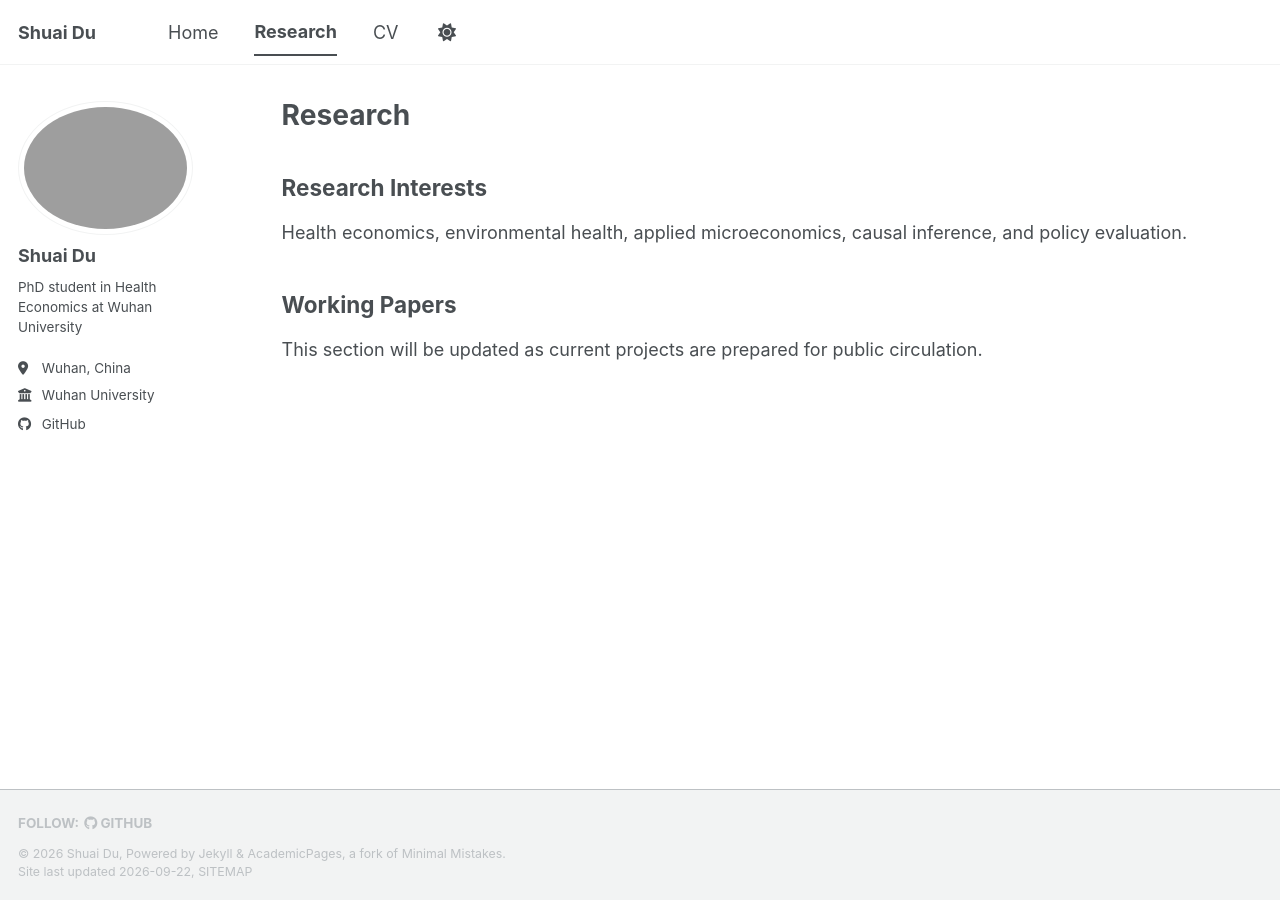
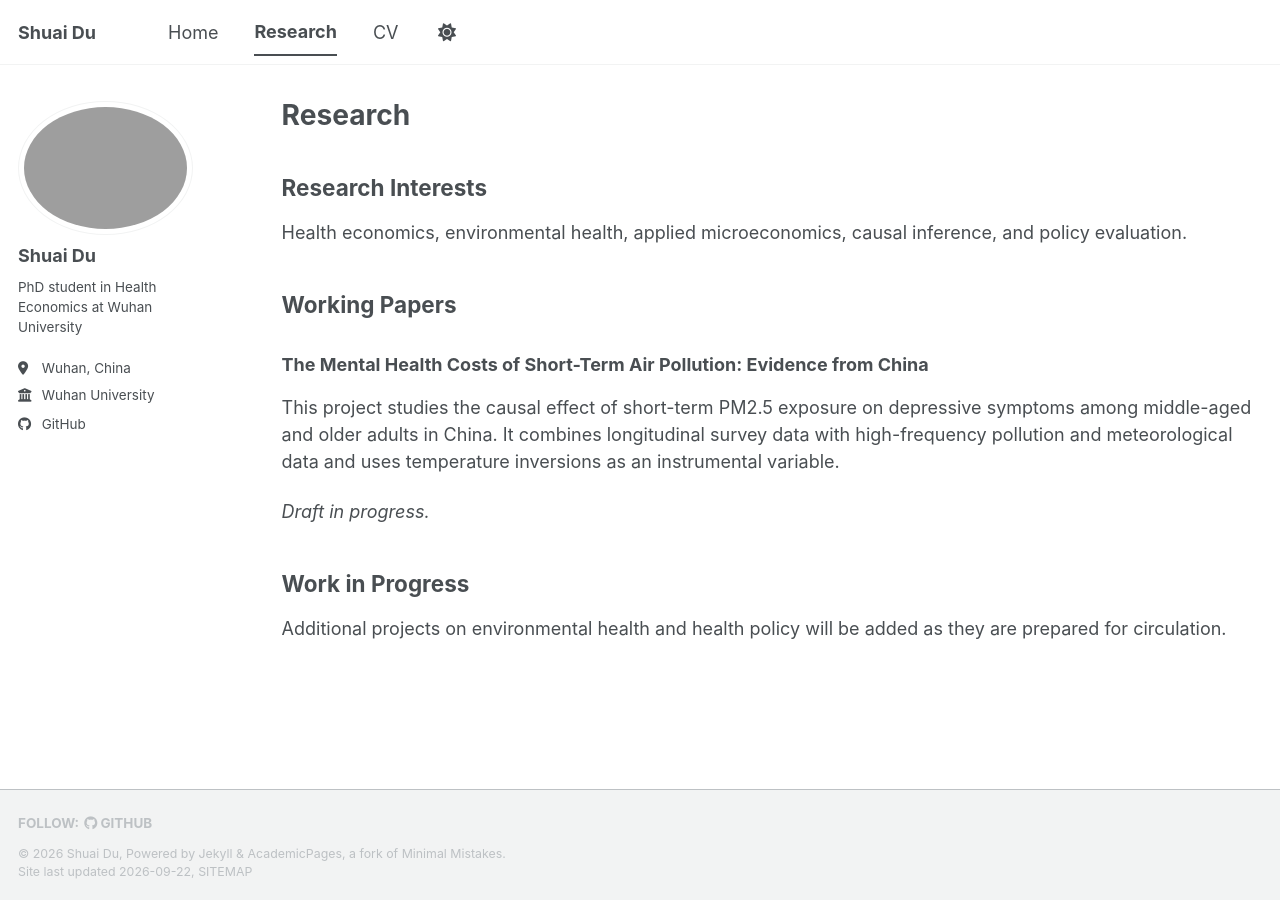
Before and after one commit to shuai-du/shuai-du.github.io, a Jekyll site: the page built from _pages/research.md, in a window 1280 px wide. Built offline with Jekyll 4.4.1, drawn with Linux system fonts in a browser that asks for light colours; a style sheet for code colours, icons or effects is not loaded.

Commit message:
Add current research project

```diff
--- a/_pages/research.md
+++ b/_pages/research.md
@@ -11,4 +11,12 @@ Health economics, environmental health, applied microeconomics, causal inference
 
 ## Working Papers
 
-This section will be updated as current projects are prepared for public circulation.
+### The Mental Health Costs of Short-Term Air Pollution: Evidence from China
+
+This project studies the causal effect of short-term PM2.5 exposure on depressive symptoms among middle-aged and older adults in China. It combines longitudinal survey data with high-frequency pollution and meteorological data and uses temperature inversions as an instrumental variable.
+
+*Draft in progress.*
+
+## Work in Progress
+
+Additional projects on environmental health and health policy will be added as they are prepared for circulation.
```
